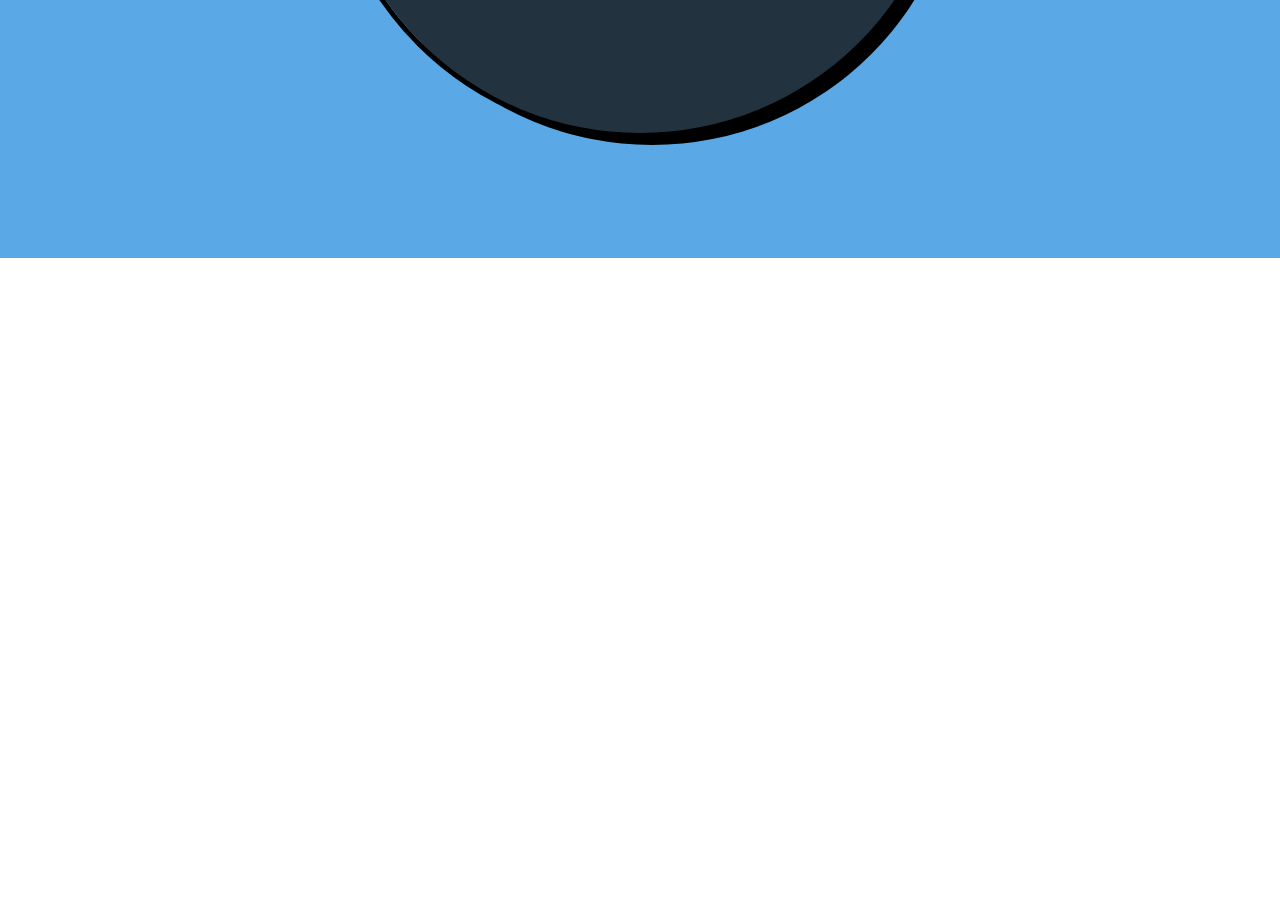
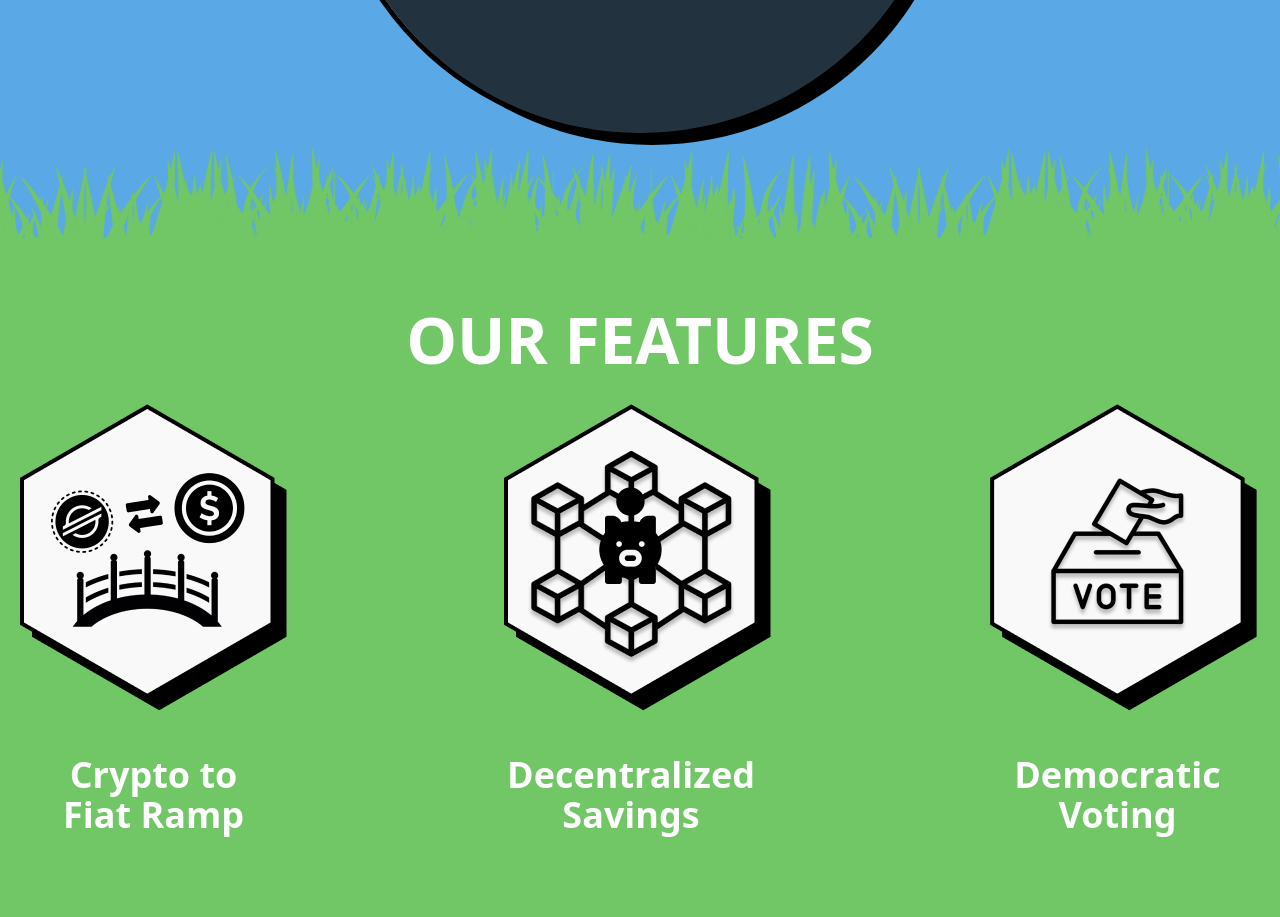
Before and after one commit to sikander-afzaal/tellus, a website: page index.html in a window 1280 px wide. Shown: the part 1460-2377 px from the top of the page. Before the commit the page ends 1718 px from the top, so only its background shows below. Drawn offline with Linux system fonts and the light colour scheme.

Commit message:
features

```diff
--- a/index.html
+++ b/index.html
@@ -198,10 +198,9 @@
       </div>
       <!-- hero section end ------------------------- -->
     </section>
-    <section
-      id="save"
-      class="px-4 pt-12 pb-5 lg:pt-20 pb-10 bg-learn-wave bg-cover"
-    >
+    <!-- second section ----------------------------------------------- -->
+
+    <section id="save" class="px-4 pt-12 pb-5 lg:pt-20 bg-learn-wave bg-cover">
       <div
         class="w-[340px] sm:w-[450px] xl:w-[630px] lg:w-[550px] lg:h-[550px] h-[340px] sm:h-[450px] xl:h-[630px] my-20 mx-auto relative border-[5px] border-black rounded-full"
       >
@@ -239,6 +238,55 @@
         </div>
       </div>
     </section>
+    <!-- second section end ----------------------------------------------- -->
+    <section
+      class="relative w-full flex justify-center items-center flex-col py-[82px] bg-telluscoopGreen px-5"
+    >
+      <img
+        src="./img/Grass.png"
+        class="absolute bottom-full sm:block hidden left-0 w-full object-cover"
+        alt=""
+      />
+      <img
+        src="./img/Grass-mob.png"
+        class="absolute bottom-full left-0 sm:hidden block w-full object-cover"
+        alt=""
+      />
+      <h1 class="text-white uppercase mb-11 text-4xl sm:text-[64px] font-bold">
+        Our Features
+      </h1>
+      <div
+        class="flex flex-wrap justify-center lg:justify-between max-w-[1440px] items-center gap-14 lg:gap-5 w-full"
+      >
+        <div
+          class="flex justify-center items-center text-center flex-col gap-9 sm:gap-11"
+        >
+          <img src="./img/icon1.png" alt="" />
+          <h2 class="text-white font-bold text-4xl">
+            Crypto to <br />
+            Fiat Ramp
+          </h2>
+        </div>
+        <div
+          class="flex justify-center items-center text-center flex-col gap-9 sm:gap-11"
+        >
+          <img src="./img/icon2.png" alt="" />
+          <h2 class="text-white font-bold text-4xl">
+            Decentralized <br />
+            Savings
+          </h2>
+        </div>
+        <div
+          class="flex justify-center items-center text-center flex-col gap-9 sm:gap-11"
+        >
+          <img src="./img/icon3.png" alt="" />
+          <h2 class="text-white font-bold text-4xl">
+            Democratic <br />
+            Voting
+          </h2>
+        </div>
+      </div>
+    </section>
     <script src="./script.js"></script>
   </body>
 </html>
```
Also changed, not shown: css/main.css, img/Grass-mob.png (added), img/Grass.png (added), img/icon1.png (added), img/icon2.png (added), img/icon3.png (added).
